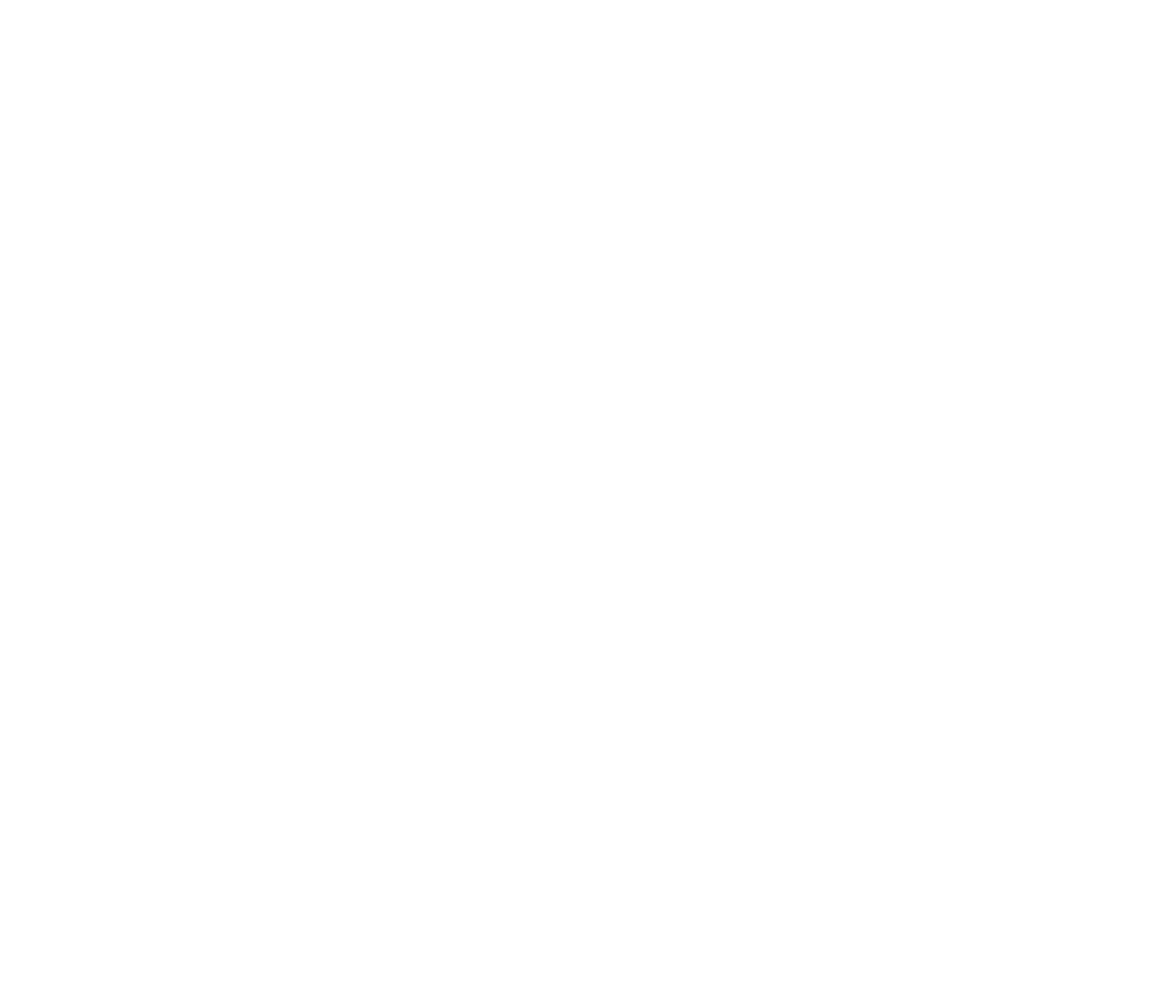
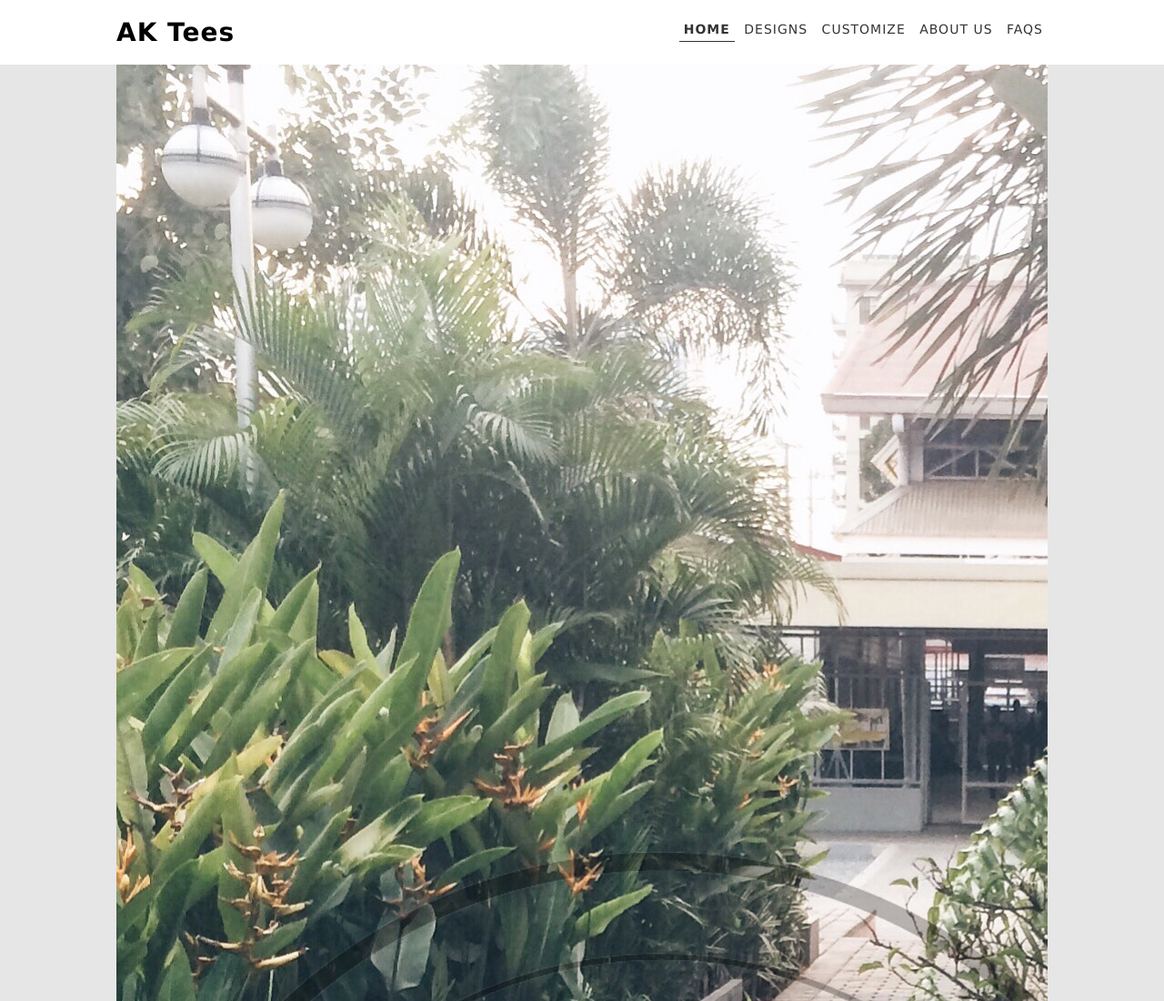
Before and after one commit to allysaalzona/AK-Website, a plain HTML site: page index.html in a window 1280 px wide. Shown: the top 1100 px of the page at 91% size. Before the commit the page ends 800 px from the top, so only its background shows below. Drawn offline with Linux system fonts and the light colour scheme.

Commit message:
Added style to header

```diff
--- a/index.html
+++ b/index.html
@@ -12,6 +12,28 @@
         <link rel="stylesheet" href="style.css">
     </head>
     <body>
+        <header>
+            <div class="container">
+                <div class="brand">
+                    <h1>AK Tees</h1>
+                </div>
+                <nav class="navbar">
+                    <ul>
+                        <li class="current"><a href="">Home</a></li>
+                        <li><a href="">Designs</a></li>
+                        <li><a href="">Customize</a></li>
+                        <li><a href="">About Us</a></li>
+                        <li><a href="">FAQs</a></li>
+                    </ul>
+                </nav>
+            </div>
+        </header>
+
+        <section class="main">
+            <div class="container">
+                <img src="img/banner1.jpg">
+            </div>
+        </section>
 
     </body>
 </html>
--- a/style.css
+++ b/style.css
@@ -0,0 +1,62 @@
+body {
+    background-color: #e6e6e6;
+    font-family: "MS Sans Serif", Geneva, sans-serif;
+    font-size: 14px;
+    font-weight: normal;
+    letter-spacing: 1px;
+    margin: 0;
+    padding: 0;
+    overflow-x: hidden;
+}
+
+/* Global */
+.container {
+    width: 80%;
+    margin: auto;
+    overflow: hidden;
+}
+
+/* Header */
+header {
+    background-color: #ffffff;
+    position: fixed;
+    width: 100%;
+    min-height: 50px;
+}
+
+/* Brand */
+.brand {
+    float: left;
+}
+
+/* Navbar */
+.navbar {
+    float: right;
+    padding-top:10px;
+}
+
+.navbar li {
+    display: inline;
+}
+
+.navbar a {
+    color: #333333;
+    padding: 5px;
+    text-decoration: none;
+    text-transform: uppercase;
+}
+
+.navbar a:hover {
+    border-bottom: #333333 1px solid;
+}
+
+/* Current link */
+.current a{
+    font-weight: bold;
+    border-bottom: #333333 1px solid;
+}
+
+/* Main */
+.main img {
+
+}
```
Also changed, not shown: img/banner1.JPG (added).
